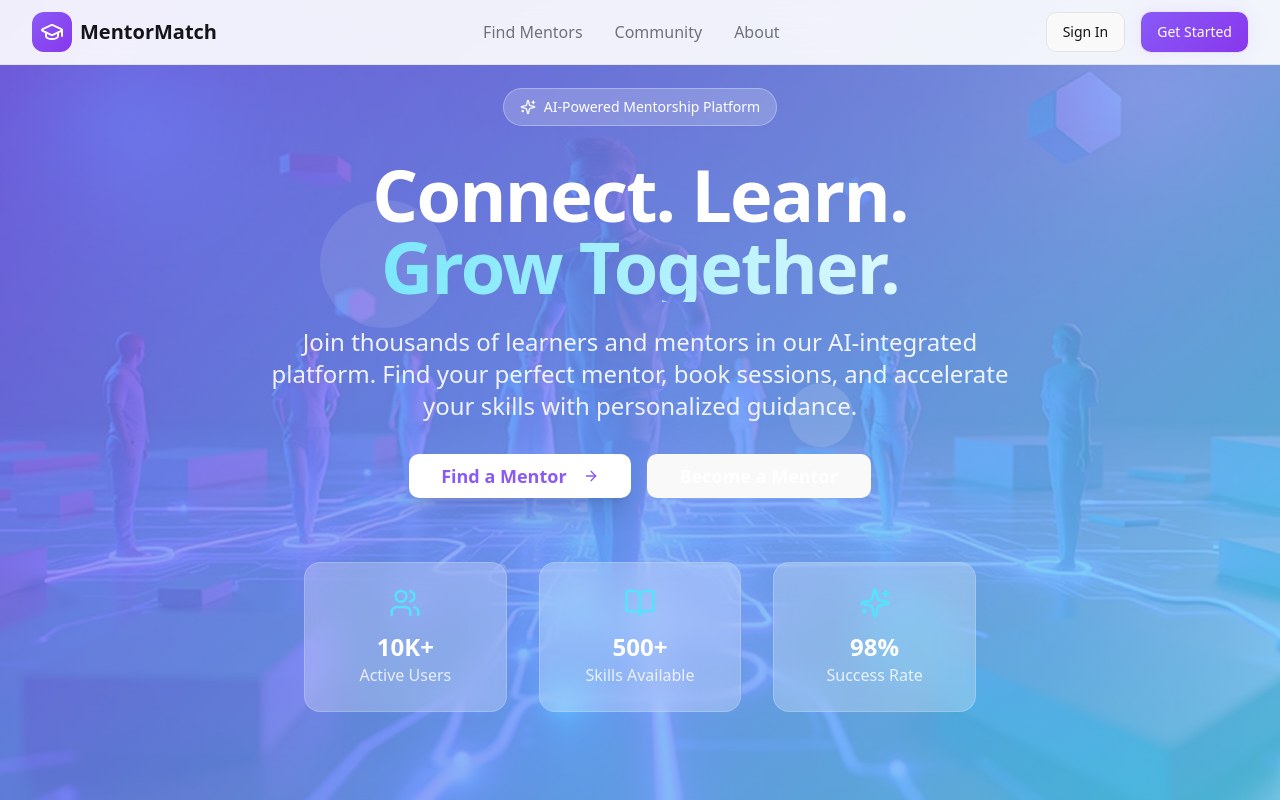
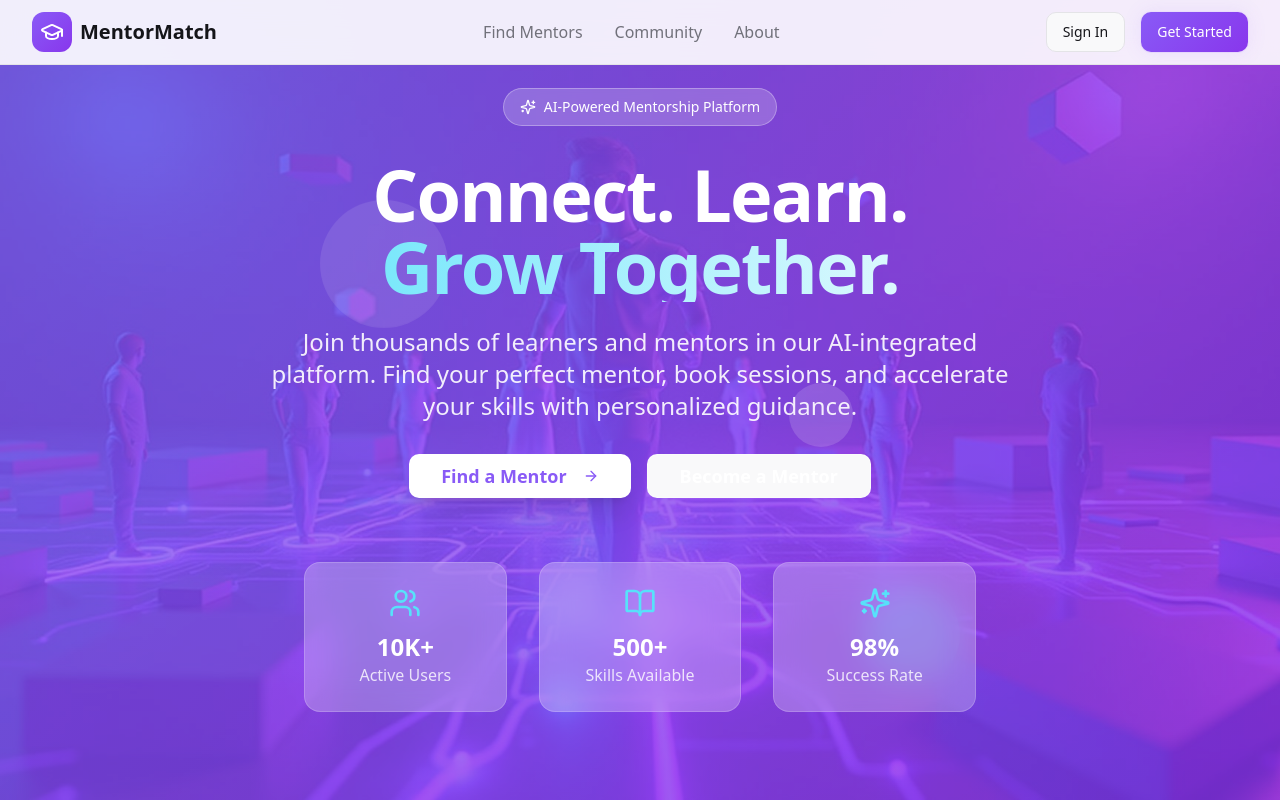
Before and after one commit to Whitedevil2004r27/Skill-Hub, a React (Vite) app: page / in a window 1280 px wide. Shown: the top 800 px of the page. Built offline with nearby package versions, Linux system fonts and the light colour scheme.

Commit message:
Refactor: Update theme to purple gradient
Update the theme to use a purple gradient background for a more visually appealing aesthetic.

```diff
--- a/src/index.css
+++ b/src/index.css
@@ -54,8 +54,8 @@
 
     /* Gradients & Effects */
     --gradient-primary: linear-gradient(135deg, hsl(258 90% 66%), hsl(267 83% 57%));
-    --gradient-accent: linear-gradient(135deg, hsl(189 94% 66%), hsl(199 89% 48%));
-    --gradient-hero: linear-gradient(135deg, hsl(258 90% 66%) 0%, hsl(189 94% 66%) 100%);
+    --gradient-accent: linear-gradient(135deg, hsl(258 90% 66%), hsl(240 83% 57%));
+    --gradient-hero: linear-gradient(135deg, hsl(258 90% 66%) 0%, hsl(267 83% 57%) 100%);
 
     /* Glassmorphism */
     --glass-bg: hsla(0, 0%, 100%, 0.25);
```
